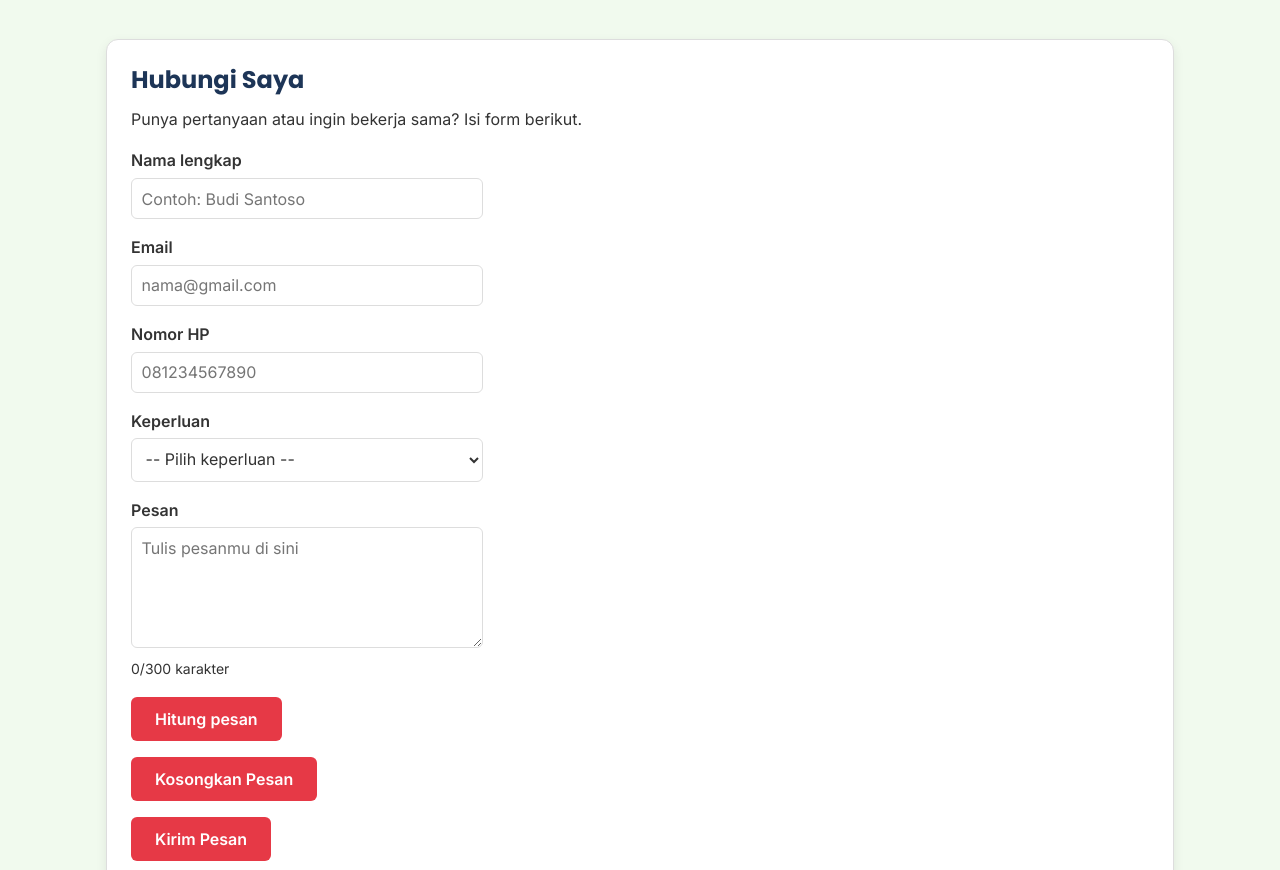
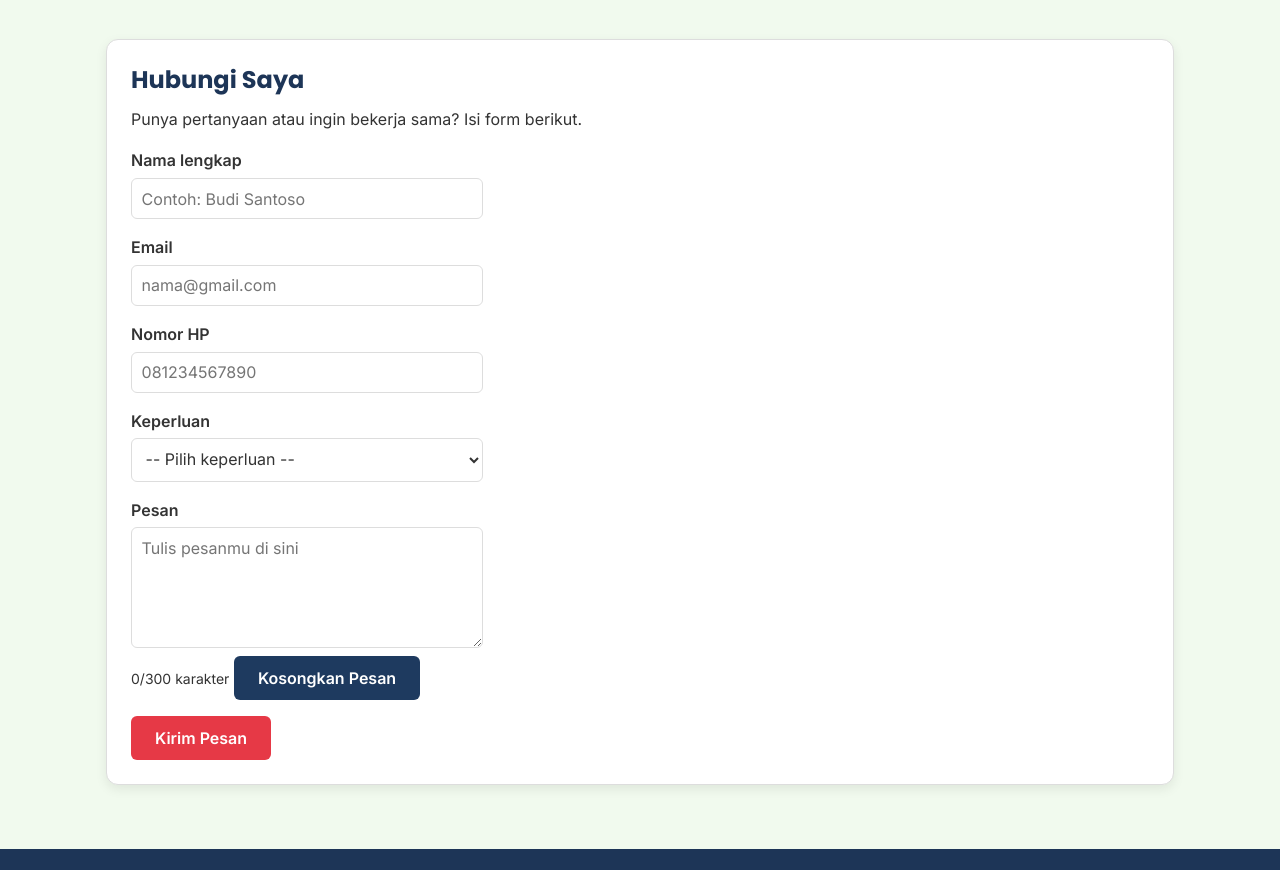
Before and after one commit to alinpplg1-cod/tugas-portofolio-nuralinsa, a plain HTML site: page kontak.html in a window 1280 px wide. Shown: the part 75-945 px from the top of the page. Drawn offline with Linux system fonts and the light colour scheme.

Commit message:
feat: uji praktik paket B kosongkan pesan

```diff
--- a/css/style.css
+++ b/css/style.css
@@ -325,4 +325,10 @@ body.gelap {
   --warna-kartu: #1C2836;
   --warna-garis: #34465A;
 }
-/* 11. hampir penuh membuat teks berwarna*/
+#Tombol-kosongkan {
+  background-color: #1e3a5f;
+}
+
+button[type="submit"] {
+  background-color: #e63946;
+}
--- a/kontak.html
+++ b/kontak.html
@@ -74,8 +74,7 @@
             <textarea id="pesan" name="pesan" rows="5" cols="40" maxlength="300" placeholder="Tulis pesanmu di sini"
               required></textarea><br>
             <span id="hitung-karakter" class="keterangan">0/300 karakter</span>
-            </p> <button type="tombol penghitung">Hitung pesan</button>
-            </p> <button type id="Tombol-kosongkan">Kosongkan Pesan</button>
+           <button type="button"id="Tombol-kosongkan">Kosongkan Pesan</button>
           </p>
           <button type="submit">Kirim Pesan</button>
 
```
